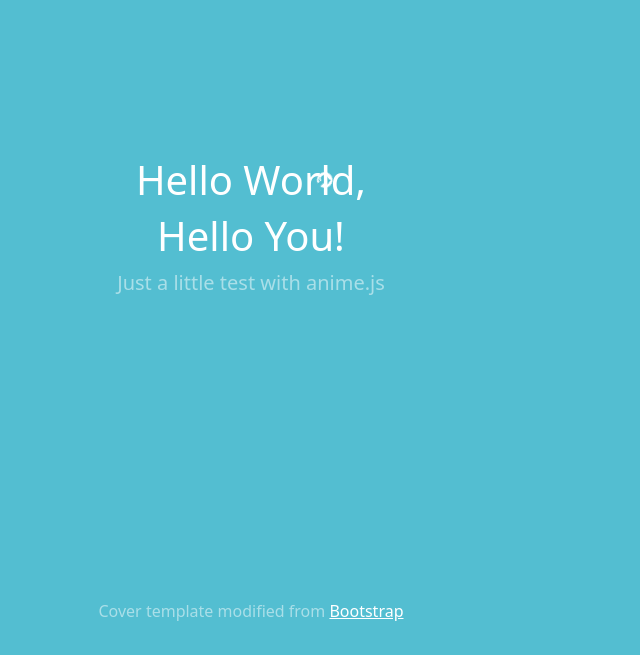
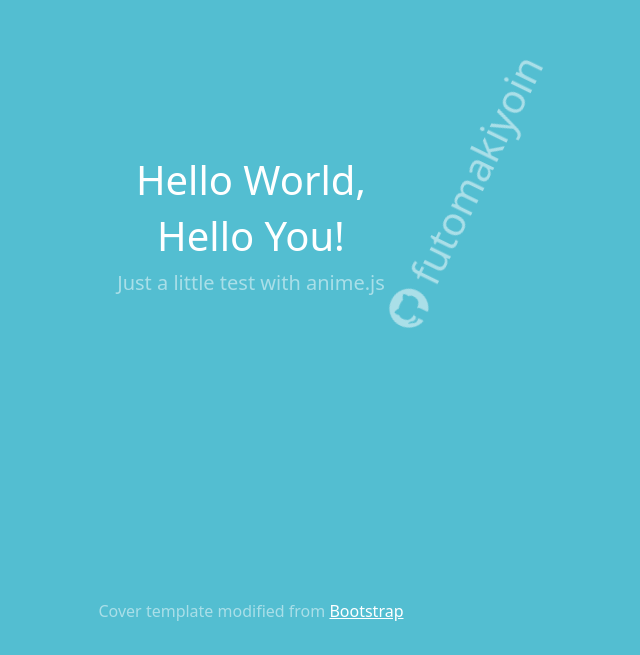
Before and after one commit to futomaki-bit/test_animejs, a plain HTML site: page index.html in a window 1280 px wide. Shown: the part 145-800 px from the top of the page, without its empty margins (389-1029 px from the left). Drawn offline with nearby package versions, Linux system fonts and the light colour scheme.

Commit message:
Adjust sticker placement & style

```diff
--- a/index.html
+++ b/index.html
@@ -38,7 +38,7 @@
       <h1 class="world cover-heading">Hello World,</h1>
       <h1 class="you cover-heading">Hello You!</h1>
       <p class="other lead mastfoot">Just a little test with anime.js</p>
-      <p class="position-absolute scattered"><i class="fab fa-github"></i></p>
+      <h1 class="position-absolute scattered" style="opacity: 0.5"><i class="fab fa-github"></i> futomakiyoin</h1>
     </main>
 
     <footer class="other mastfoot mt-auto">
@@ -81,7 +81,7 @@
         return anime.random(-200, 200);
       },
       rotate: function () {
-        return anime.random(0, 360);
+        return anime.random(-90, 90);
       },
     });
   </script>
```
